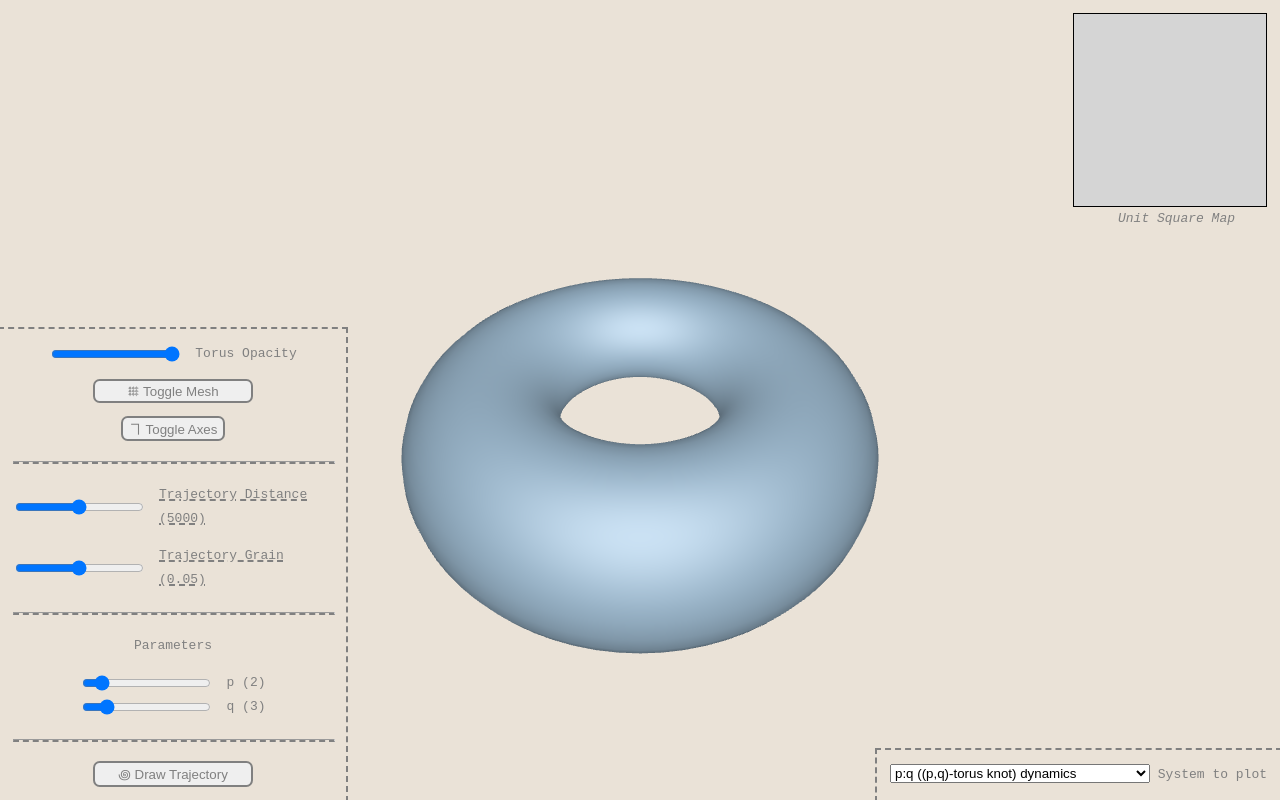
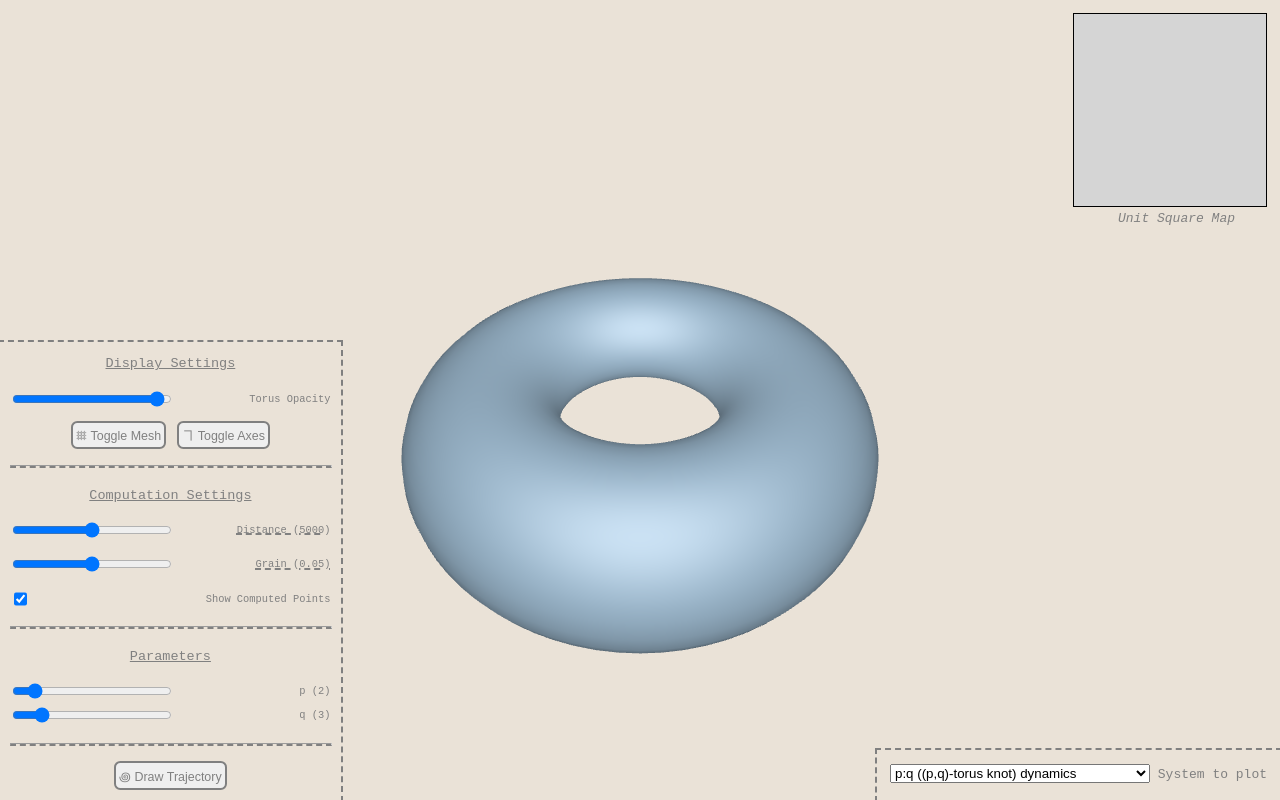
Before and after one commit to louismeunier/on-a-torus, a website built with Vite: page index.html in a window 1280 px wide. Built offline with nearby package versions, Linux system fonts and the light colour scheme; animation ran at ten frames a second.

Commit message:
css updates mostly

```diff
--- a/index.html
+++ b/index.html
@@ -13,27 +13,34 @@
 		</div>
 		<!-- Control panel, changes dynamically with different options -->
         <div id = "control-panel" class="primary-panel">
+			<span class="sub-panel-title">Display Settings</span>
 			<div class="sub-panel">
-				<input type="range" name="opacity" id="opacity" min="0" max="1" step="0.01" value="1">
+				<input type="range" name="opacity" id="opacity" min="0" max="1" step="0.01" value="0.95">
 				<label for="opacity">Torus Opacity</label>
 			</div>
-			<button id="toggle-mesh">𐄳 Toggle Mesh</button>
-			<div class="sub-panel">
+			<div class="sub-panel together">
+				<button id="toggle-mesh">𐄳 Toggle Mesh</button>
 				<button id="toggle-axes" >
 					ヿ Toggle Axes
 				</button>
 			</div>
+
 			<hr class="sub-div"/>
+			<span class="sub-panel-title">Computation Settings</span>
 			<div class="sub-panel">
 				<input id="trajectory-distance" type="range" name="trajectory-distance" min="100" max="10000" step="10" value="5000">
-				<label id="trajectory-distance-lab" class="info-label" title="How many points are computed and plotted" for="trajectory-distance">Trajectory Distance (5000)</label>
+				<label id="trajectory-distance-lab" class="info-label" title="The maximum number of points that are computed. Note that for periodic solutions, the system will stop well before this cutoff if it appears a cycle has closed." for="trajectory-distance">Distance (5000)</label>
 			</div>
 			<div class="sub-panel">
 				<input id="trajectory-grain" type="range" name="trajectory-grain" min=".001" max=".1" step="0.001" value=".05">
-				<label id="trajectory-grain-lab" class="info-label" title="Distance between points on a trajectory. Decrease this to increase accuracy; if you see a lot of clipping through the torus, consider lowering this." for="trajectory-grain">Trajectory Grain (0.05)</label>
+				<label id="trajectory-grain-lab" class="info-label" title="Distance between points on a trajectory. Decrease this to increase accuracy; if you see a lot of clipping through the torus, consider lowering this." for="trajectory-grain">Grain (0.05)</label>
+			</div>
+			<div class="sub-panel">
+				<input type="checkbox" name="show-points" id="show-points" checked/>
+				<label for="show-points">Show Computed Points</label>
 			</div>
 			<hr class="sub-div"/>
-			<span>Parameters</span>
+			<span class="sub-panel-title">Parameters</span>
 			<!-- ! Knot controls -->
 			<div class="knot-pp parameters-panel">
 				<div class="sub-panel">
--- a/main.css
+++ b/main.css
@@ -44,8 +44,11 @@ a, button, input, select {
 #control-panel {
     bottom: 0;
 	width: 25vw;
+	font-size: 0.8em;
 	display: flex;
 	flex-direction: column;
+	/* align-items: center; */
+	/* justify-content: stretch; */
 	align-items: center;
 }
 
@@ -60,23 +63,40 @@ a, button, input, select {
 }
 
 button {
-	min-width: 50%;
 	border: 2px solid gray;
-	border-radius: .5em;
-	color: gray
+	border-radius: 0.5em;
+	color: gray;
+	width: fit-content;
+	padding: 0.25em;
+	font-size: 1.2em;
 }
 
 .sub-panel {
-	display: grid;
-	grid-auto-flow: column;
-	align-items: center;
-	gap: 1em;
+	display: flex;
+	justify-content: space-between;
+	width: 100%;
+	/* gap: 1em; */
+}
+
+.sub-panel-title {
+	text-decoration: underline;
+	font-size: 1.3em;
 }
 
 .sub-div {
 	width: 100%;
 	color: transparent;
 	border-bottom: dashed 2px gray
+}
+
+.parameters-panel {
+	width: 100%;
+}
+
+.together {
+	display: flex;
+	justify-content: center;
+	gap: 1em;
 }
 
 .square-map-container {
@@ -96,3 +116,7 @@ button {
 	margin-top: 1em;
 	margin-right: 1em;
 }
+
+input[type="range"] {
+	width: 50%;
+}
--- a/main.js
+++ b/main.js
@@ -1,6 +1,6 @@
 import * as THREE from 'three';
 import { MeshLine, MeshLineMaterial, MeshLineRaycast } from 'three.meshline';
-import { torusCoordsToCartesian, sleep, roundObject, regularizeCoordinate } from './utils';
+import { torusCoordsToCartesian, sleep, roundObject, regularizeCoordinate, lockPanel } from './utils';
 
 import { OrbitControls } from 'three/addons/controls/OrbitControls.js';
 import { distanceThreeD, linspace, torus_function } from './mathing';
@@ -10,6 +10,7 @@ import { distanceThreeD, linspace, torus_function } from './mathing';
 
 let camera, scene, renderer, stats;
 
+// ! Options
 let trajectoryDrawn = false;
 // ? how many points are plotted for a given trajectory
 let trajectoryDistance = 5000;
@@ -17,9 +18,13 @@ let trajectoryDistance = 5000;
 let trajectoryGrain = 0.05;
 
 let showAxes = false;
+let showPoints = true;
+
 
 let p = 2,
 q = 3;
+
+
 const spheres = [],
     points = [],
     lines = [];
@@ -93,10 +98,9 @@ function init() {
     // scene.add( axesHelper );
 
     // ? init canvas
-    const canvas = document.getElementById("square-map");
-    const ctx = canvas.getContext("2d");
-
-    // add axes and such
+    // const canvas = document.getElementById("square-map");
+    // const ctx = canvas.getContext("2d");
+    // TODO add axes and such
 
     // ? init listeners
     document.getElementById("opacity").addEventListener("change", e => {
@@ -114,12 +118,16 @@ function init() {
     document.getElementById("draw-trajectory").addEventListener("click", drawTorusTrajectory)
     document.getElementById("trajectory-distance").addEventListener("change", e => {
         trajectoryDistance = e.target.value;
-        document.getElementById("trajectory-distance-lab").innerText = `Trajectory Distance (${trajectoryDistance})`;
+        document.getElementById("trajectory-distance-lab").innerText = `Distance (${trajectoryDistance})`;
     })
 
     document.getElementById("trajectory-grain").addEventListener("change", e => {
         trajectoryGrain = e.target.value;
-        document.getElementById("trajectory-grain-lab").innerText = `Trajectory Grain (${trajectoryGrain})`;
+        document.getElementById("trajectory-grain-lab").innerText = `Grain (${trajectoryGrain})`;
+    })
+
+    document.getElementById("show-points").addEventListener("change", e => {
+        showPoints = e.target.checked;
     })
 
     // TODO: change all this to work more generally for arbitrary arguments
@@ -154,15 +162,6 @@ function initListeners() {
     const options = document.querySelectorAll(".parameters-panel input")
 }
 
-// ? Toggles usability of controls to avoid parameters changing while trajectories drawn
-function lockPanel(lock) {
-    document.getElementById("draw-trajectory").disabled = lock
-    document.getElementById("q").disabled = lock
-    document.getElementById("p").disabled = lock
-    document.getElementById("trajectory-distance").disabled = lock
-    document.getElementById("trajectory-grain").disabled = lock
-    document.getElementById("option-select").disabled = lock
-}
 
 var cylinderMesh = function( pointX, pointY )
 {
@@ -252,10 +251,12 @@ async function drawTorusTrajectory() {
 
             points.push(new THREE.Vector3(x, y, z))
             // point
-            const sphere = new THREE.Mesh( pointGeometry, pointMaterial('black') );
-            sphere.position.set(x,y,z)
-            // scene.add(sphere);
-            spheres.push(sphere)
+            if (showPoints) {
+                const sphere = new THREE.Mesh( pointGeometry, pointMaterial('black') );
+                sphere.position.set(x,y,z)
+                scene.add(sphere);
+                spheres.push(sphere)
+            }
 
             drawSquareMap(a0%(2*Math.PI), b0%(2*Math.PI), an%(2*Math.PI), bn%(2*Math.PI))
 
--- a/utils.js
+++ b/utils.js
@@ -52,3 +52,18 @@ export function regularizeCoordinate(canvas_width, canvas_height, x, y) {
         (1-y/(2*Math.PI))*canvas_height
     ]
 }
+
+
+/**
+ * Lock/unlock inputs
+ * @param {boolean} lock
+ */
+export function lockPanel(lock) {
+    document.getElementById("draw-trajectory").disabled = lock
+    document.getElementById("q").disabled = lock
+    document.getElementById("p").disabled = lock
+    document.getElementById("trajectory-distance").disabled = lock
+    document.getElementById("trajectory-grain").disabled = lock
+    document.getElementById("option-select").disabled = lock
+    document.getElementById("show-points").disabled = lock
+}
```
